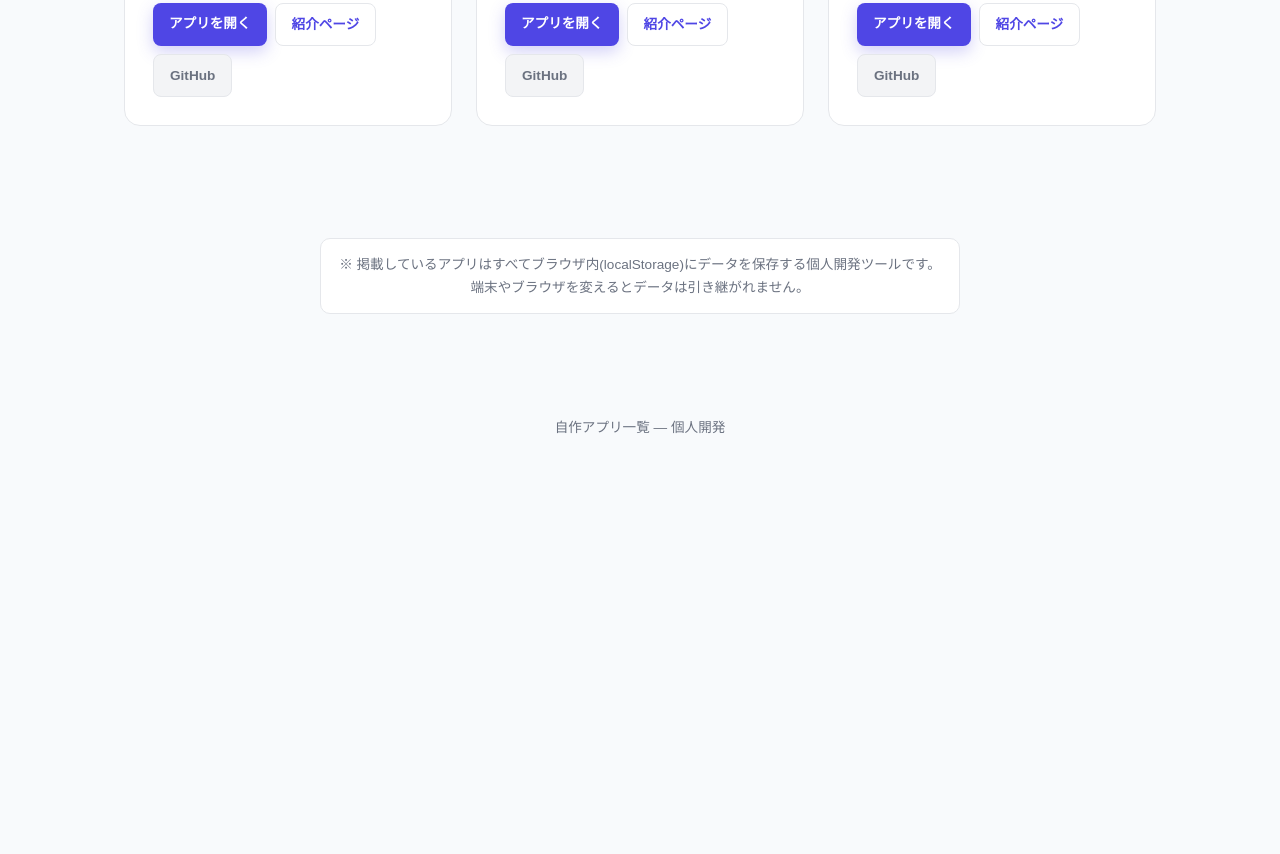
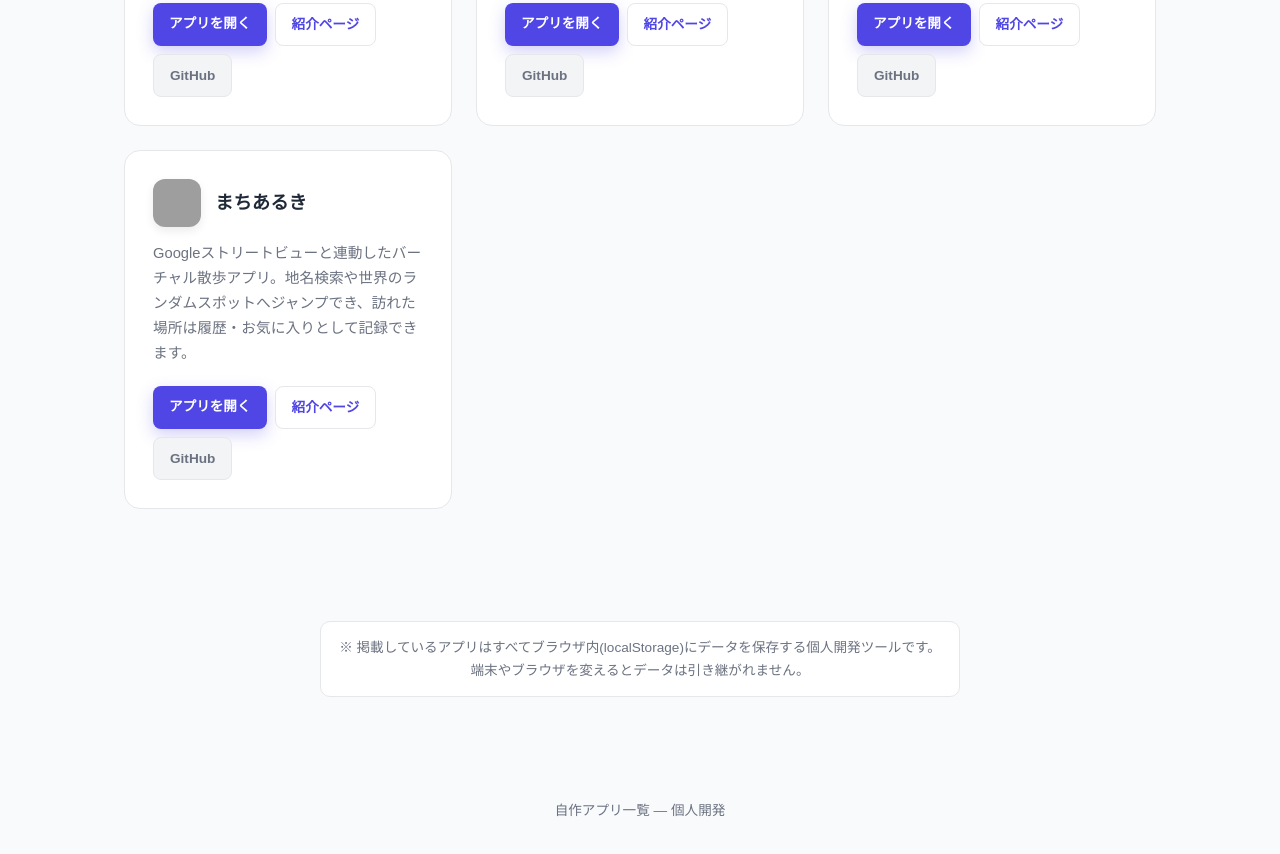
Before and after one commit to minmin1224/my-apps, a plain HTML site: page index.html in a window 1280 px wide. Shown: the part 1729-2583 px from the top of the page. Before the commit the page ends 2213 px from the top, so only its background shows below. Drawn offline with Linux system fonts and the light colour scheme; grey boxes are pictures that could not be loaded.

Commit message:
まちあるきをアプリ一覧に追加

```diff
--- a/index.html
+++ b/index.html
@@ -4,12 +4,12 @@
 <meta charset="UTF-8">
 <meta name="viewport" content="width=device-width, initial-scale=1.0">
 <title>自作アプリ一覧 | 個人開発ポートフォリオ</title>
-<meta name="description" content="個人開発した9つのWebアプリをまとめて紹介するポートフォリオページ。インストール不要、ブラウザだけですぐに使えます。">
+<meta name="description" content="個人開発した10のWebアプリをまとめて紹介するポートフォリオページ。インストール不要、ブラウザだけですぐに使えます。">
 <meta name="google-site-verification" content="Q1--2lno7sc8dbzbWnK2ATfke8evD_f6MQw6nGESCh0" />
 <link rel="canonical" href="https://minmin1224.github.io/my-apps/">
 <meta property="og:type" content="website">
 <meta property="og:title" content="自作アプリ一覧 | 個人開発ポートフォリオ">
-<meta property="og:description" content="個人開発した9つのWebアプリをまとめて紹介するポートフォリオページ。インストール不要、ブラウザだけですぐに使えます。">
+<meta property="og:description" content="個人開発した10のWebアプリをまとめて紹介するポートフォリオページ。インストール不要、ブラウザだけですぐに使えます。">
 <meta property="og:url" content="https://minmin1224.github.io/my-apps/">
 <meta property="og:image" content="https://minmin1224.github.io/To-Dooon-/app/icons/icon-192.png">
 <meta name="twitter:card" content="summary">
@@ -327,6 +327,19 @@
           </div>
         </div>
 
+        <div class="app-card">
+          <div class="head">
+            <img src="https://minmin1224.github.io/machi-aruki-app-public/app/icons/icon-192.png" alt="まちあるき アイコン">
+            <h3>まちあるき</h3>
+          </div>
+          <p class="desc">Googleストリートビューと連動したバーチャル散歩アプリ。地名検索や世界のランダムスポットへジャンプでき、訪れた場所は履歴・お気に入りとして記録できます。</p>
+          <div class="app-links">
+            <a class="btn btn-primary" href="https://minmin1224.github.io/machi-aruki-app-public/app/">アプリを開く</a>
+            <a class="btn btn-secondary" href="https://minmin1224.github.io/machi-aruki-app-public/">紹介ページ</a>
+            <a class="btn btn-ghost" href="https://github.com/minmin1224/machi-aruki-app-public">GitHub</a>
+          </div>
+        </div>
+
       </div>
     </div>
   </section>
```
